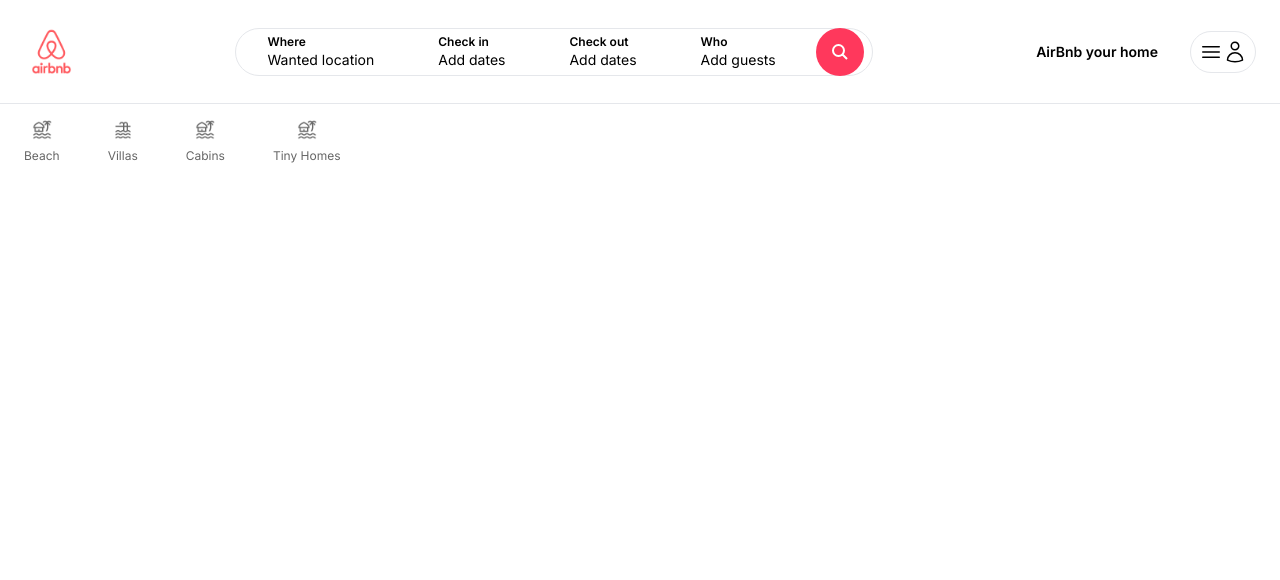
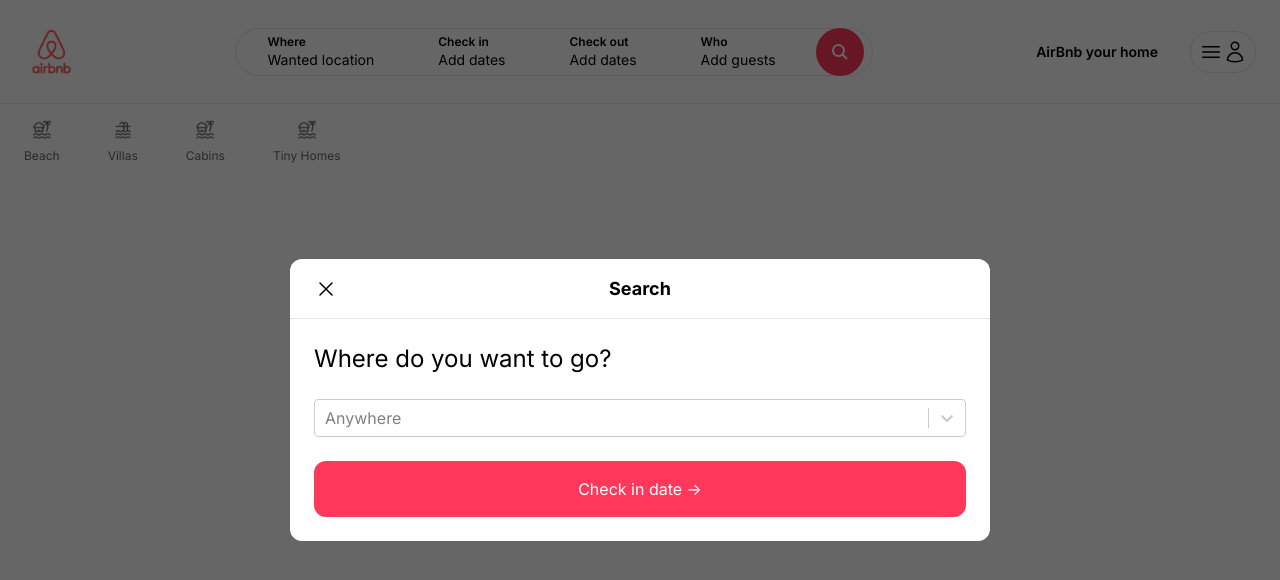
Before and after one commit to haitaa/DjangoAirBnb, a Next.js app in the folder frontend/: page / in a window 1280 px wide. Both pictures are taken after a click on the element 553 px from the left and 51 px from the top of the page. Shown: the top 580 px of the page. Built offline with nearby package versions, Linux system fonts and the light colour scheme; no server answers; what world-countries would draw is missing.

Commit message:
Modal for search filter & Country search by components & Calendar for check in/check out

```diff
--- /dev/null
+++ b/frontend/app/components/modals/SearchModal.tsx
@@ -0,0 +1,121 @@
+"use client";
+
+import { useState } from "react";
+import { Range } from "react-date-range";
+
+import Modal from "./Modal";
+import useSearchModal from "@/app/hooks/useSearchModal";
+import SelectCountry, { SelectCountryValue } from "../forms/SelectCountry";
+import CustomButton from "../forms/CustomButton";
+import DatePicker from "../forms/Calendar";
+
+const initialDateRange = {
+    startDate: new Date(),
+    endDate: new Date(),
+    key: "selection",
+};
+
+const SearchModal = () => {
+    const searchModal = useSearchModal();
+    const [country, setCountry] = useState<SelectCountryValue>();
+    const [dateRange, setDateRange] = useState<Range>(initialDateRange);
+
+    let content = <></>;
+
+    const _setDateRange = (selection: Range) => {
+        if (searchModal.step == "checkin") {
+            searchModal.open("checkout");
+        } else if (searchModal.step == "checkout") {
+            searchModal.open("details");
+        }
+
+        setDateRange(selection);
+    };
+
+    const contentLocation = (
+        <>
+            <h2 className="mb-6 text-2xl">Where do you want to go?</h2>
+
+            <SelectCountry
+                value={country}
+                onChange={(value) => setCountry(value as SelectCountryValue)}
+            />
+
+            <div className="mt-6 flex flex-row gap-4">
+                <CustomButton
+                    label="Check in date ->"
+                    onClick={() => searchModal.open("checkin")}
+                />
+            </div>
+        </>
+    );
+
+    const contentCheckin = (
+        <>
+            <h2 className="mb-6 text-2xl">When do you want to check in?</h2>
+
+            <DatePicker
+                value={dateRange}
+                onChange={(value) => _setDateRange(value.selection)}
+            />
+
+            <div className="mt-6 flex flex-row gap-4">
+                <CustomButton
+                    label="<- Location"
+                    onClick={() => searchModal.open("location")}
+                />
+            </div>
+
+            <div className="mt-6 flex flex-row gap-4">
+                <CustomButton
+                    label="Check out date ->"
+                    onClick={() => searchModal.open("checkout")}
+                />
+            </div>
+        </>
+    );
+
+    const contentCheckout = (
+        <>
+            <h2 className="mb-6 text-2xl">When do you want to check out?</h2>
+
+            <DatePicker
+                value={dateRange}
+                onChange={(value) => _setDateRange(value.selection)}
+            />
+
+            <div className="mt-6 flex flex-row gap-4">
+                <CustomButton
+                    label="<- Check in date"
+                    onClick={() => searchModal.open("checkin")}
+                />
+            </div>
+
+            <div className="mt-6 flex flex-row gap-4">
+                <CustomButton
+                    label="Details ->"
+                    onClick={() => searchModal.open("details")}
+                />
+            </div>
+        </>
+    );
+
+    if (searchModal.step == "location") {
+        content = contentLocation;
+    } else if (searchModal.step == "checkin") {
+        content = contentCheckin;
+    } else if (searchModal.step == "checkout") {
+        content = contentCheckout;
+    }
+
+    return (
+        <Modal
+            isOpen={searchModal.isOpen}
+            close={searchModal.close}
+            label="Search"
+            content={content}
+        />
+    );
+};
+
+export default SearchModal;
--- a/frontend/app/components/navbar/SearchFilters.tsx
+++ b/frontend/app/components/navbar/SearchFilters.tsx
@@ -1,8 +1,16 @@
+"use client";
+
 import React from "react";
+import useSearchModal from "@/app/hooks/useSearchModal";
 
 function SearchFilters() {
+    const searchModal = useSearchModal();
+
     return (
-        <div className="h-[48px] lg:h-[48px] flex flex-row items-center justify-between border rounded-full">
+        <div
+            onClick={() => searchModal.open("location")}
+            className="h-[48px] lg:h-[48px] flex flex-row items-center justify-between border rounded-full"
+        >
             <div className="hidden lg:block">
                 <div className="flex flex-row items-center justify-between">
                     <div className="cursor-pointer h-[48px] lg:h-[64px] px-8 flex flex-col justify-center rounded-full hover:bg-gray-100">
--- /dev/null
+++ b/frontend/app/hooks/useSearchModal.ts
@@ -0,0 +1,39 @@
+import { create } from "zustand"
+
+export type SearchQuery = {
+    country: string;
+    checkIn: Date | null;
+    checkOut: Date | null;
+    guests: Number;
+    bathrooms: Number;
+    bedrooms: Number;
+    category: string;
+}
+
+interface SearchModalStore {
+    isOpen: boolean;
+    step: string;
+    open: (step: string) => void;
+    close: () => void;
+    query: SearchQuery;
+    setQuery: (query: SearchQuery) => void;
+}
+
+const useSearchModal = create<SearchModalStore>((set) => ({
+    isOpen: false,
+    step: "",
+    open: (step) => set({ isOpen: true, step: step }),
+    close: () => set({ isOpen: false }),
+    setQuery: (query: SearchQuery) => set({query: query}),
+    query: {
+        country: '',
+        checkIn: null,
+        checkOut: null,
+        guests: 1,
+        bathrooms: 0,
+        bedrooms: 0,
+        category: ''
+    }
+}))
+
+export default useSearchModal;
--- a/frontend/app/layout.tsx
+++ b/frontend/app/layout.tsx
@@ -6,6 +6,7 @@
 import LoginModal from "./components/modals/LoginModal";
 import SignupModal from "./components/modals/SignupModal";
 import AddPropertyModal from "./components/modals/AddPropertyModal";
+import SearchModal from "./components/modals/SearchModal";
 
 const inter = Inter({ subsets: ["latin"] });
 
@@ -27,6 +28,7 @@
                 <Navbar />
                 <div className="pt-24">{children}</div>
                 <LoginModal />
+                <SearchModal />
                 <SignupModal />
                 <AddPropertyModal />
             </body>
```
